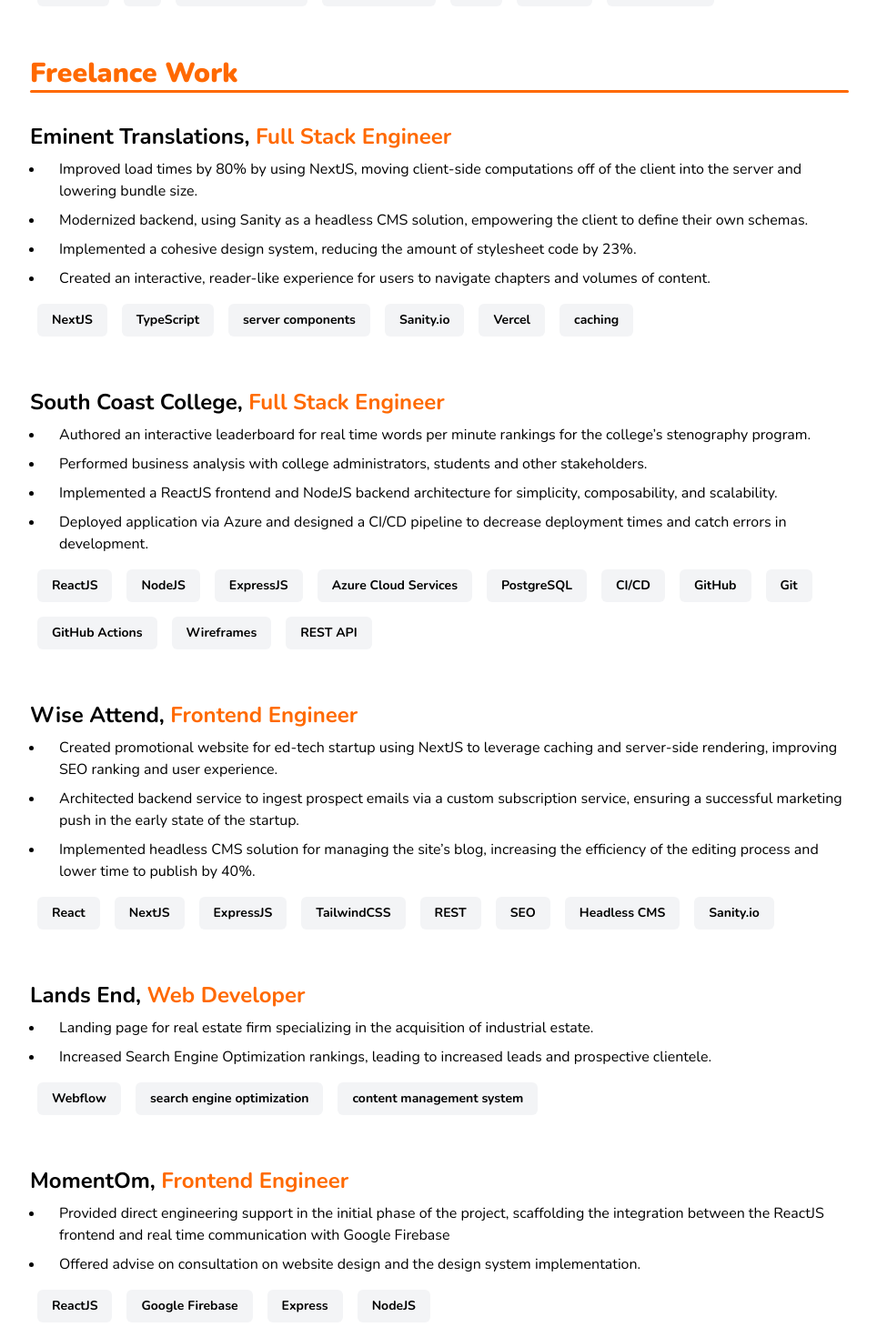
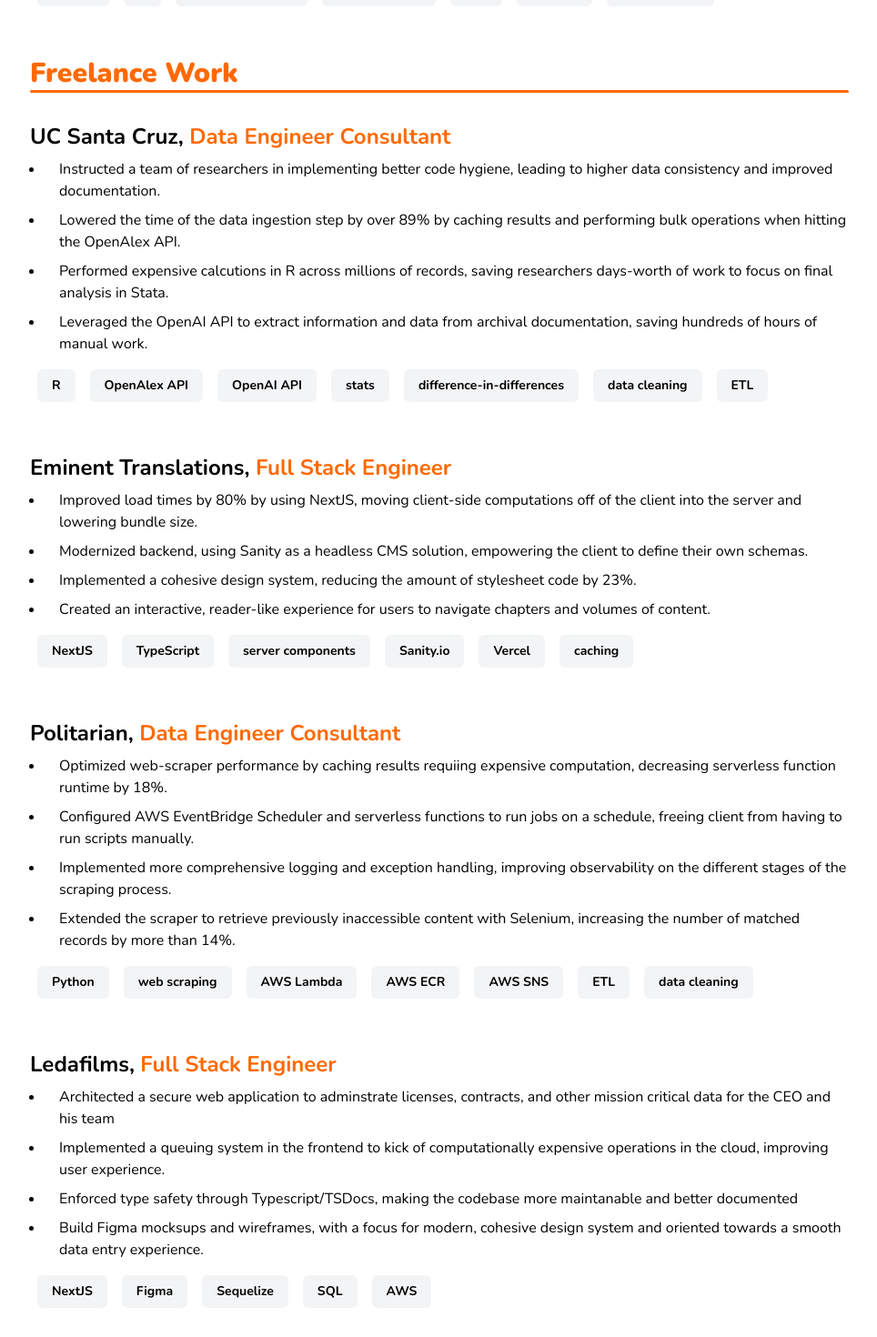
Before and after one commit to chris-av/portfolio-react, a Next.js app: page /resume in a window 1280 px wide. Shown: the part 1640-3110 px from the top of the page at 91% size, without its empty margins (157-1121 px from the left). Built offline with nearby package versions, Linux system fonts and the light colour scheme.

Commit message:
add more gigs

```diff
--- a/data/resume.data.ts
+++ b/data/resume.data.ts
@@ -14,6 +14,19 @@ type Resume = {
 
 export const freelance: Job[] = [
   {
+    id: "3d2a2d0c6f8dd51afeb4",
+    organization: "UC Santa Cruz",
+    jobtitle: "Data Engineer Consultant",
+    range: "July 2024 - October 2024",
+    description: [
+      "Instructed a team of researchers in implementing better code hygiene, leading to higher data consistency and improved documentation.",
+      "Lowered the time of the data ingestion step by over 89% by caching results and performing bulk operations when hitting the OpenAlex API.",
+      "Performed expensive calcutions in R across millions of records, saving researchers days-worth of work to focus on final analysis in Stata.",
+      "Leveraged the OpenAI API to extract information and data from archival documentation, saving hundreds of hours of manual work.",
+    ],
+    tags: ["R", "OpenAlex API", "OpenAI API", "stats", "difference-in-differences", "data cleaning", "ETL",],
+  },
+  {
     id: "b07e8c1e14fbdbc5e3be",
     organization: "Eminent Translations",
     jobtitle: "Full Stack Engineer",
@@ -25,6 +38,32 @@ export const freelance: Job[] = [
       "Created an interactive, reader-like experience for users to navigate chapters and volumes of content.",
     ],
     tags: ["NextJS", "TypeScript", "server components", "Sanity.io", "Vercel", "caching",],
+  },
+  {
+    id: "c5d267f2b72f606cff2c",
+    organization: "Politarian",
+    jobtitle: "Data Engineer Consultant",
+    range: "October 2023 - December 2024",
+    description: [
+      "Optimized web-scraper performance by caching results requiing expensive computation, decreasing serverless function runtime by 18%.",
+      "Configured AWS EventBridge Scheduler and serverless functions to run jobs on a schedule, freeing client from having to run scripts manually.",
+      "Implemented more comprehensive logging and exception handling, improving observability on the different stages of the scraping process.",
+      "Extended the scraper to retrieve previously inaccessible content with Selenium, increasing the number of matched records by more than 14%.",
+    ],
+    tags: ["Python", "web scraping", "AWS Lambda", "AWS ECR", "AWS SNS", "ETL", "data cleaning",],
+  },
+  {
+    id: "999c79d4b25090e79e41",
+    organization: "Ledafilms",
+    jobtitle: "Full Stack Engineer",
+    range: "October 2022 - February 2023",
+    description: [
+      "Architected a secure web application to adminstrate licenses, contracts, and other mission critical data for the CEO and his team",
+      "Implemented a queuing system in the frontend to kick of computationally expensive operations in the cloud, improving user experience.",
+      "Enforced type safety through Typescript/TSDocs, making the codebase more maintanable and better documented",
+      "Build Figma mocksups and wireframes, with a focus for modern, cohesive design system and oriented towards a smooth data entry experience."
+    ],
+    tags: ["NextJS", "Figma", "Sequelize", "SQL", "AWS"],
   },
   {
     id: "49b9a8b5393675c47c69",
```
